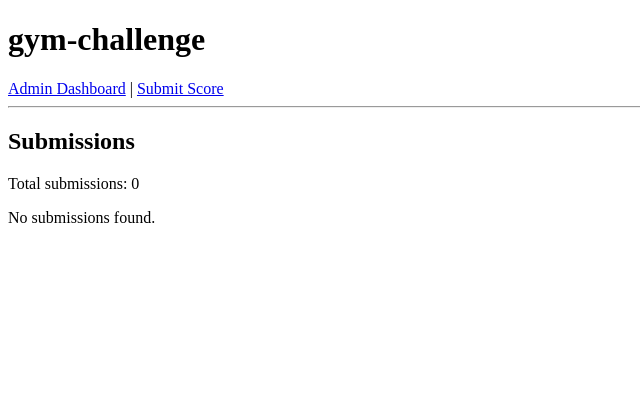
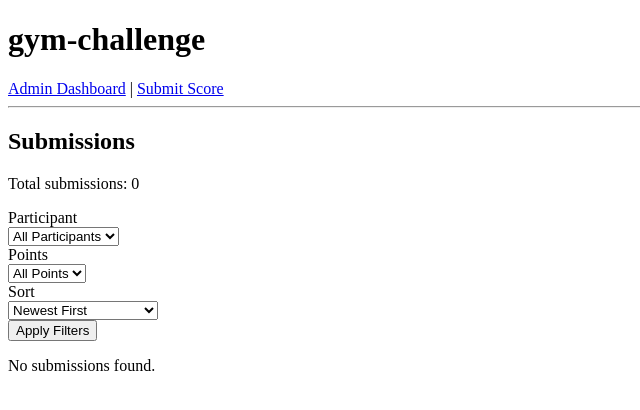
Before and after one commit to mustavo-dev/gym-challenge, a Flask app: page /admin/submissions in a window 1280 px wide. Shown: the top 410 px of the page, without its empty margins (0-640 px from the left). Run offline with Flask 3, Linux system fonts and the light colour scheme.

Commit message:
feat: add filtering and sorting to admin submissions page

```diff
--- a/src/ui/routes/admin_routes.py
+++ b/src/ui/routes/admin_routes.py
@@ -5,7 +5,7 @@ from flask import Blueprint, render_template, request, redirect, url_for, flash
 from src.ui.services.participant_admin_service import get_participants_for_list, get_participant_choices
 from src.ui.services.membership_ui_service import get_memberships_for_list, filter_memberships_for_view
 from src.ui.services.cycle_ui_service import get_cycles_for_list, find_cycle_id_for_score_day
-from src.ui.services.submission_ui_service import get_submissions_for_list
+from src.ui.services.submission_ui_service import get_submissions_for_list, filter_and_sort_submissions_for_view
 from src.ui.services.correction_ui_service import get_corrections_for_list
 from src.ui.services.history_ui_service import get_history_for_list
 
@@ -141,11 +141,28 @@ def memberships_page():
 @admin_bp.get("/admin/submissions")
 def submissions_page():
     """Render the admin submissions page."""
+    participant_id = request.args.get("participant_id", "").strip()
+    points_value = request.args.get("points", "").strip()
+    sort_value = request.args.get("sort", "newest").strip()
+
     submissions = get_submissions_for_list()
+    submissions = filter_and_sort_submissions_for_view(
+        submissions=submissions,
+        participant_id=participant_id,
+        points_value=points_value,
+        sort_value=sort_value,
+    )
+
+    participant_choices = get_participant_choices()
+
     return render_template(
         "admin/submissions.html",
         page_title="Submissions",
         submissions=submissions,
+        participant_choices=participant_choices,
+        participant_id=participant_id,
+        points_value=points_value,
+        sort_value=sort_value,
         total=len(submissions),
     )
 
--- a/src/ui/services/submission_ui_service.py
+++ b/src/ui/services/submission_ui_service.py
@@ -37,6 +37,7 @@ def get_submissions_for_list() -> list[dict[str, Any]]:
                 "display_name": display_name,
                 "show_participant_id": name_counts.get(display_name, 0) > 1,
                 "submitted_display": submission.submitted_at.isoformat(sep=" ", timespec="minutes"),
+                "submitted_at_faw": submission.submitted_at.isoformat(),
                 "points": submission.points,
                 "source": submission.source,
             }
@@ -44,3 +45,36 @@ def get_submissions_for_list() -> list[dict[str, Any]]:
 
     items.sort(key=lambda item: item["submitted_display"], reverse=True)
     return items
+
+def filter_and_sort_submissions_for_view(
+    submissions: list[dict[str, str]],
+    participant_id: str,
+    points_value: str,
+    sort_value: str,
+) -> list[dict[str, str]]:
+    """Filter and sort submission rows for admin display."""
+    rows = submissions
+
+    if participant_id:
+        rows = [row for row in rows if row.get("participant_id") == participant_id]
+
+    if points_value != "":
+        try:
+            points_int = int(points_value)
+            rows = [row for row in rows if row.get("points") == points_int]
+        except ValueError:
+            pass
+
+    if sort_value == "oldest":
+        rows = sorted(rows, key=lambda row: row.get("submitted_at_raw", ""))
+    elif sort_value == "highest_points":
+        rows = sorted(rows, key=lambda row: row.get("points", 0), reverse=True)
+    elif sort_value == "lowest_points":
+        rows = sorted(rows, key=lambda row: row.get("points", 0))
+    elif sort_value == "name_az":
+        rows = sorted(rows, key=lambda row: row.get("display_name", "").lower())
+    else:
+        # default newest first
+        rows = sorted(rows, key=lambda row: row.get("submitted_at_raw", ""), reverse=True)
+
+    return rows
--- a/src/ui/static/css/app.css
+++ b/src/ui/static/css/app.css
@@ -91,3 +91,7 @@
   padding: 0;
   box-sizing: border-box;
 }
+
+form[method="get"] {
+  margin-bottom: 1rem;
+}
--- a/src/ui/templates/admin/submissions.html
+++ b/src/ui/templates/admin/submissions.html
@@ -7,6 +7,51 @@
 <h2>Submissions</h2>
 
 <p>Total submissions: {{ total }}</p>
+
+<form method="get">
+  <div>
+    <label for="participant_id">Participant</label><br>
+    <select id="participant_id" name="participant_id">
+      <option value="">All Participants</option>
+      {% for participant in participant_choices %}
+        <option value="{{ participant.participant_id }}" {% if participant_id == participant.participant_id %}selected{% endif %}>
+          {{ participant.display_name }}
+        </option>
+      {% endfor %}
+    </select>
+  </div>
+
+  <div>
+    <label for="points">Points</label><br>
+    <select id="points" name="points">
+      <option value="" {% if points_value == "" %}selected{% endif %}>All Points</option>
+      <option value="5" {% if points_value == "5" %}selected{% endif %}>5</option>
+      <option value="4" {% if points_value == "4" %}selected{% endif %}>4</option>
+      <option value="3" {% if points_value == "3" %}selected{% endif %}>3</option>
+      <option value="2" {% if points_value == "2" %}selected{% endif %}>2</option>
+      <option value="1" {% if points_value == "1" %}selected{% endif %}>1</option>
+      <option value="0" {% if points_value == "0" %}selected{% endif %}>0</option>
+      <option value="-1" {% if points_value == "-1" %}selected{% endif %}>-1</option>
+      <option value="-2" {% if points_value == "-2" %}selected{% endif %}>-2</option>
+      <option value="-3" {% if points_value == "-3" %}selected{% endif %}>-3</option>
+    </select>
+  </div>
+
+  <div>
+    <label for="sort">Sort</label><br>
+    <select id="sort" name="sort">
+      <option value="newest" {% if sort_value == "newest" %}selected{% endif %}>Newest First</option>
+      <option value="oldest" {% if sort_value == "oldest" %}selected{% endif %}>Oldest First</option>
+      <option value="highest_points" {% if sort_value == "highest_points" %}selected{% endif %}>Highest Points</option>
+      <option value="lowest_points" {% if sort_value == "lowest_points" %}selected{% endif %}>Lowest Points</option>
+      <option value="name_az" {% if sort_value == "name_az" %}selected{% endif %}>Participant Name A-Z</option>
+    </select>
+  </div>
+
+  <div>
+    <button type="submit">Apply Filters</button>
+  </div>
+</form>
 
 {% if submissions %}
   <ul>
```
